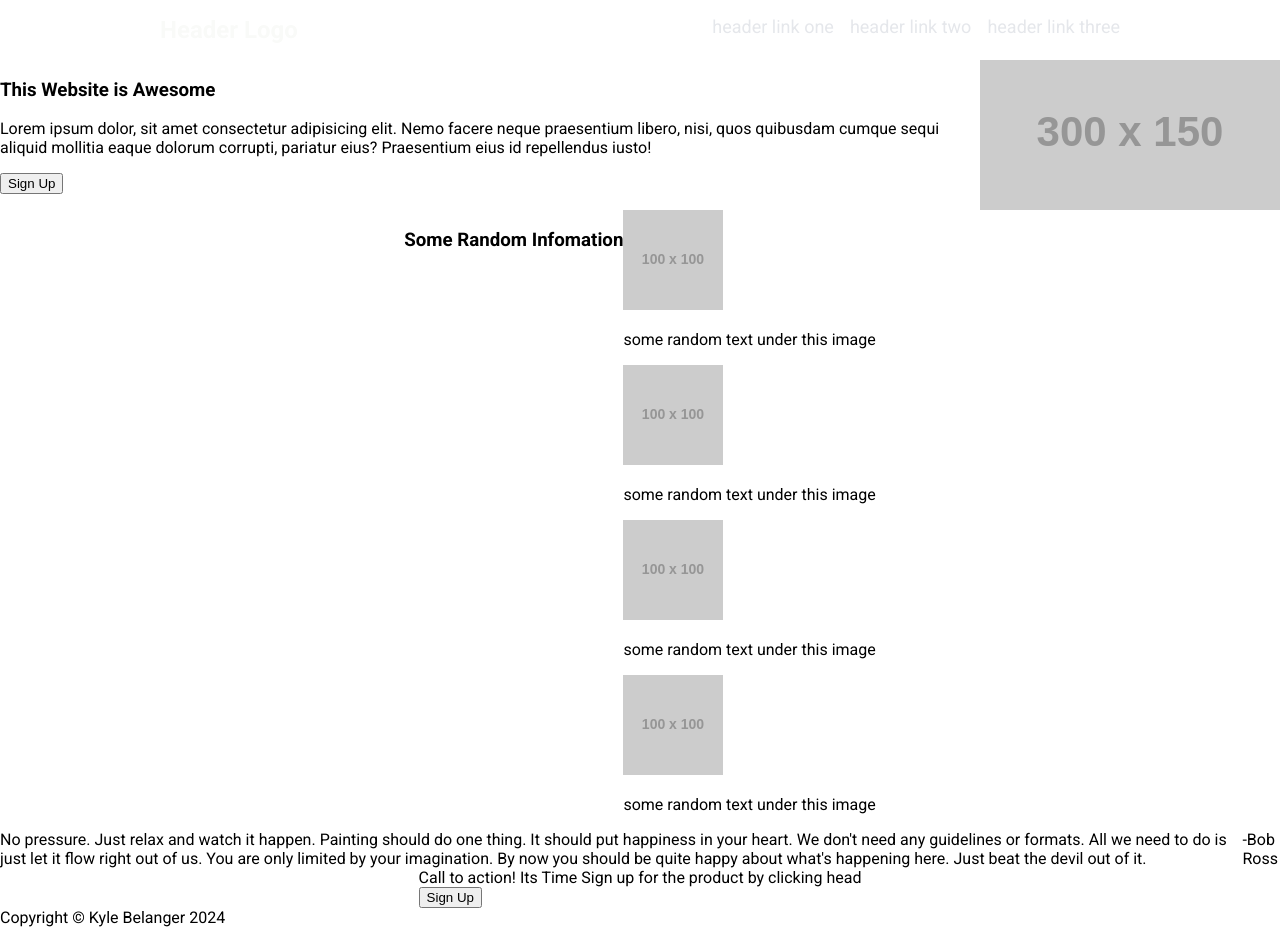
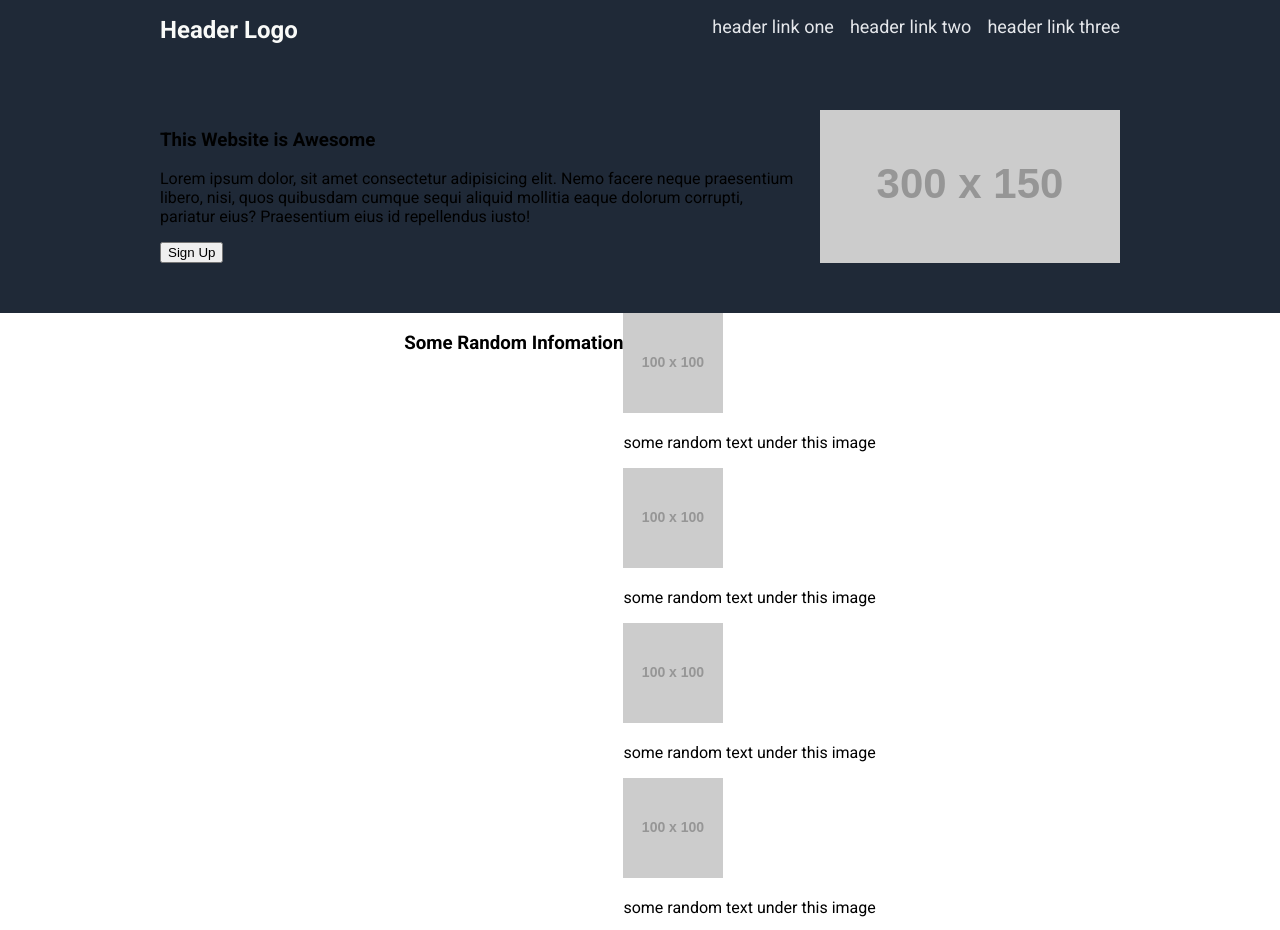
Before and after one commit to mmmmtoasty19/odin-landing-page, a plain HTML site: page index.html in a window 1280 px wide. Shown: the top 930 px of the page. Drawn offline with Linux system fonts and the light colour scheme; placeholder pictures from the web are drawn by us.

Commit message:
update hero styling

```diff
--- a/css/styles.css
+++ b/css/styles.css
@@ -37,3 +37,11 @@ body {
   color: #e5e7eb;
   font-size: 18px;
 }
+
+.section {
+  width: 75%;
+  display: flex;
+  justify-content: space-between;
+  margin: 50px auto;
+  gap: 20px;
+}
--- a/index.html
+++ b/index.html
@@ -10,7 +10,7 @@
   <link rel="stylesheet" href="css/styles.css">
 </head>
 <body>
-    <div class="container">
+    <div class="container dark-bg">
       <div class="nav-bar">
         <div class="nav-logo">Header Logo</div>
         <div class="nav-link-container">
@@ -20,7 +20,8 @@
         </div>
       </div>
     </div>
-    <div class="container">
+    <div class="container dark-bg">
+      <div class="section">
         <div class="hero-info">
           <h3>This Website is Awesome</h3>
           <p>
@@ -32,6 +33,7 @@
           <button>Sign Up</button>
         </div>
         <img src="https://placehold.co/300x150" alt="placeholder image">
+      </div>
     </div>
   <div class="container">
     <h3>Some Random Infomation</h3>
```
Lines whose indentation alone changed are shown as unchanged.
